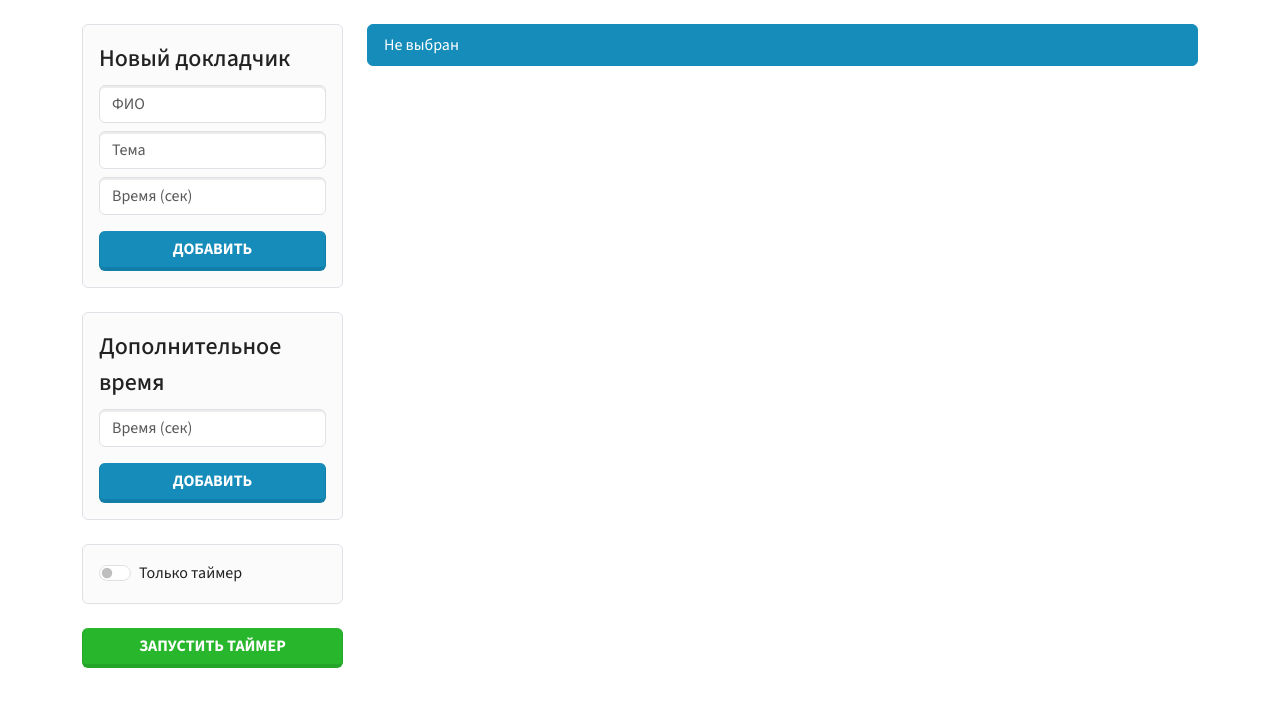
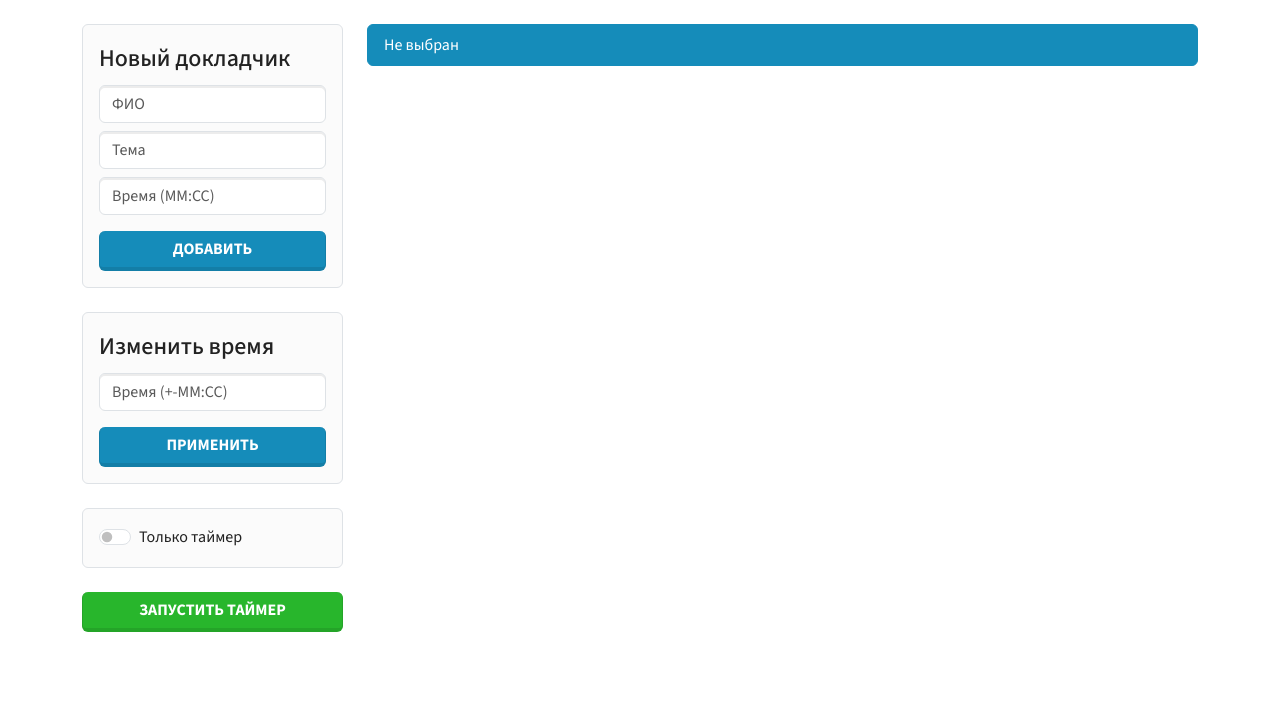
Before and after one commit to dkoeni9/conference-app, a Django app: page /dashboard/ in a window 1280 px wide. Shown: the part 68-775 px from the top of the page. Run offline with Django 5.2, Linux system fonts and the light colour scheme; the visitor is signed in with stand-in values (Sample User, id 1); data that the repository does not hold is empty; some libraries are stand-ins or nearby versions.

Commit message:
feat: support minutes and seconds in time input

```diff
--- a/core/static/core/dashboard.js
+++ b/core/static/core/dashboard.js
@@ -1,6 +1,6 @@
 import { api } from "./api.js";
 import { addSpeakerButton, updateSpeakerItemStyles } from "./dom.js";
-import { formatTime } from "./shared.js";
+import { formatTime, parseTime } from "./shared.js";
 import { state } from "./state.js";
 
 
@@ -123,7 +123,7 @@ document.addEventListener("DOMContentLoaded", function () {
         event.preventDefault();
         if (!state.speakerId) return;
 
-        const extraTime = parseInt(extraTimeInput.value) || 0;
+        const extraTime = parseTime(extraTimeInput.value);
         if (!extraTime) return;
 
         state.timeLimit = Math.max(0, state.timeLimit + extraTime);
@@ -182,7 +182,7 @@ document.addEventListener("DOMContentLoaded", function () {
 
         const name = document.getElementById("new-speaker-name").value.trim();
         const topic = document.getElementById("new-speaker-topic").value.trim();
-        const time = parseInt(document.getElementById("new-speaker-time").value, 10);
+        const time = parseTime(document.getElementById("new-speaker-time").value);
 
         // if (!name || !topic || !time) {
         //     alert("Пожалуйста, заполните все поля");
--- a/core/static/core/shared.js
+++ b/core/static/core/shared.js
@@ -5,3 +5,45 @@ export function formatTime(timeLimit) {
     const seconds = absTime % 60;
     return `${sign}${minutes.toString().padStart(2, '0')}:${seconds.toString().padStart(2, '0')}`;
 }
+
+/**
+ * Parses time input string into seconds.
+ * Supports formats:
+ *   "90"     -> 90
+ *   "-10"    -> -10
+ *   "1:30"   -> 90
+ *   "-1:30"  -> -90
+ */
+export function parseTime(input) {
+    if (!input) return null;
+
+    const s = input.trim();
+
+    // ±MM:SS Format
+    if (s.includes(":")) {
+        const sign = s.startsWith("-") ? -1 : 1;
+        const clean = s.replace("-", "");
+
+        const [mmStr, ssStr] = clean.split(":");
+        const mm = parseInt(mmStr, 10);
+        const ss = parseInt(ssStr, 10);
+
+        if (
+            Number.isNaN(mm) ||
+            Number.isNaN(ss) ||
+            mm < 0 ||
+            ss < 0 ||
+            ss > 59
+        ) {
+            return 0;
+        }
+
+        return sign * (mm * 60 + ss);
+    }
+
+    // ±SS Format
+    const seconds = parseInt(s, 10);
+    if (Number.isNaN(seconds)) return 0;
+
+    return seconds;
+}
--- a/core/templates/core/dashboard.html
+++ b/core/templates/core/dashboard.html
@@ -12,7 +12,7 @@
                 <legend class="fw-medium">Новый докладчик</legend>
                 <input type="text" id="new-speaker-name" class="form-control mb-2" placeholder="ФИО" required>
                 <input type="text" id="new-speaker-topic" class="form-control mb-2" placeholder="Тема" required>
-                <input type="number" id="new-speaker-time" class="form-control mb-3" placeholder="Время (сек)" min="10" required>
+                <input type="text" id="new-speaker-time" class="form-control mb-3" placeholder="Время (ММ:СС)" required>
             </fieldset>
 
             <button id="add-speaker-button" class="btn btn-primary w-100">Добавить</button>
@@ -20,11 +20,11 @@
 
         <form id="time-control-form" class="mb-4 p-3 border rounded bg-light-subtle">
             <fieldset>
-                <legend class="fw-medium">Дополнительное время</legend>
-                <input type="number" id="extra-time-input" class="form-control mb-3" placeholder="Время (сек)" />
+                <legend class="fw-medium">Изменить время</legend>
+                <input type="text" id="extra-time-input" class="form-control mb-3" placeholder="Время (+-ММ:СС)" />
             </fieldset>
 
-            <button id="add-time-button" class="btn btn-primary w-100">Добавить</button>
+            <button id="add-time-button" class="btn btn-primary w-100">Применить</button>
         </form>
 
         <form class="mb-4 p-3 border rounded bg-light-subtle">
```
